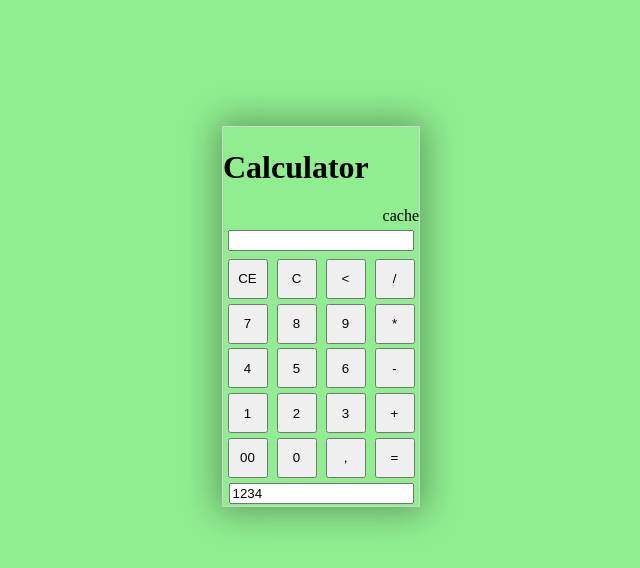
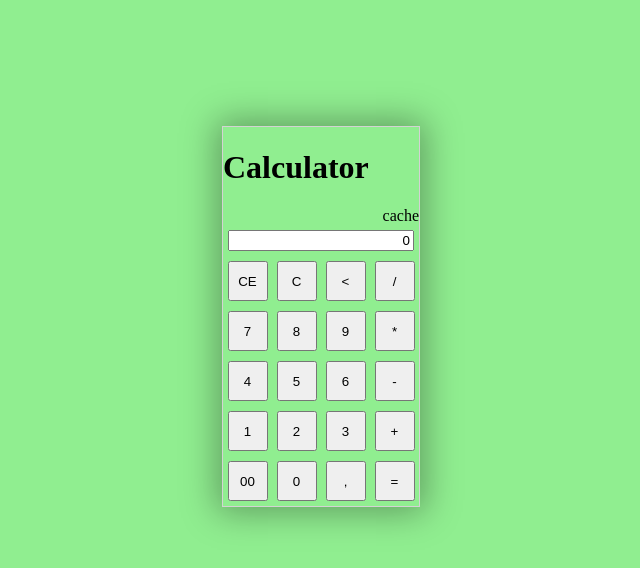
Before and after one commit to GrzegorzStanczyk/ng2-Calculator, an Angular app: page / in a window 1280 px wide. Shown: the top 568 px of the page, without its empty margins (319-959 px from the left). Built offline with nearby package versions, Linux system fonts and the light colour scheme.

Commit message:
Continuous fight with bindings

```diff
--- a/package.json
+++ b/package.json
@@ -25,7 +25,7 @@
     "zone.js": "^0.7.6"
   },
   "devDependencies": {
-    "@angular/cli": "1.0.0-rc.2",
+    "@angular/cli": "^1.0.0-rc.4",
     "@angular/compiler-cli": "^2.4.0",
     "@types/jasmine": "2.5.38",
     "@types/node": "~6.0.60",
@@ -35,9 +35,9 @@
     "karma": "~1.4.1",
     "karma-chrome-launcher": "~2.0.0",
     "karma-cli": "~1.0.1",
+    "karma-coverage-istanbul-reporter": "^0.2.0",
     "karma-jasmine": "~1.1.0",
     "karma-jasmine-html-reporter": "^0.2.2",
-    "karma-coverage-istanbul-reporter": "^0.2.0",
     "protractor": "~5.1.0",
     "ts-node": "~2.0.0",
     "tslint": "~4.5.0",
--- a/src/app/app.component.html
+++ b/src/app/app.component.html
@@ -4,9 +4,8 @@
       {{title}}
     </h1>
     <div class="cache" id="cache">cache</div>
-    <input type="text"/>
-    <!--<div class="btns">-->
-        <app-num-btns></app-num-btns>
+    <input type="text" [value]="btns.n"/>
+    <app-num-btns #btns></app-num-btns>
 
         <!--<button class="btn" id="CE">CE</button>
         <button class="btn" id="C">C</button>
@@ -28,5 +27,4 @@
         <button class="btn num-btn" id="zero">0</button>
         <button class="btn" id="comma">,</button>
         <button class="btn" id="equal">&#61;</button>        -->
-    <!--</div>-->
 </div>
--- a/src/app/app.component.ts
+++ b/src/app/app.component.ts
@@ -1,4 +1,5 @@
 import { Component } from '@angular/core';
+import { NumBtnsComponent } from './num-btns/num-btns.component';
 
 @Component({
   selector: 'app-root',
--- a/src/app/num-btns/num-btns.component.html
+++ b/src/app/num-btns/num-btns.component.html
@@ -1,2 +1 @@
 <button *ngFor="let button of buttons" [ngClass]="'btn'" (click)="button.val($event)">{{button.key}}</button>
-<input type="text" [value]="n">
--- a/src/app/num-btns/num-btns.component.ts
+++ b/src/app/num-btns/num-btns.component.ts
@@ -1,46 +1,47 @@
-import { Component } from '@angular/core';
+import { Component, Output, EventEmitter } from '@angular/core';
 
 export class BTN {
   key: string;
   val: any;
 }
 
-// const BUTTONS: BTN[] = [
-//     {key: 'CE', val: clearClick},
-//     {key: 'C', val: clearClick},
-//     {key: '<', val: actionClick},
-//     {key: '/', val: actionClick},
-//     {key: '7', val: numberClick},
-//     {key: '8', val: numberClick},
-//     {key: '9', val: numberClick},
-//     {key: '*', val: actionClick},
-//     {key: '4', val: numberClick},
-//     {key: '5', val: numberClick},
-//     {key: '6', val: numberClick},
-//     {key: '-', val: actionClick},
-//     {key: '1', val: numberClick},
-//     {key: '2', val: numberClick},
-//     {key: '3', val: numberClick},
-//     {key: '+', val: actionClick},
-//     {key: '00', val: numberClick},
-//     {key: '0', val: numberClick},
-//     {key: ',', val: actionClick},
-//     {key: '=', val: actionClick}
-//   ];
-  // function clearClick(){
-  //   console.log(this)
-  // }
-  // function numberClick(){
-  //   console.log(typeof(this.key));
-  //   console.log(parseInt(this.key));
-  //   console.log(typeof(parseInt(this.key)));
-  //   console.log(parseInt(this.key));
-  //   var n = parseInt(this.key);
-  //   return n;
-  // }
-  // function actionClick(){
-  //   console.log(this.key);
-  // }
+const BUTTONS: BTN[] = [
+    {key: 'CE', val: clearClick},
+    {key: 'C', val: clearClick},
+    {key: '<', val: actionClick},
+    {key: '/', val: actionClick},
+    {key: '7', val: numberClick},
+    {key: '8', val: numberClick},
+    {key: '9', val: numberClick},
+    {key: '*', val: actionClick},
+    {key: '4', val: numberClick},
+    {key: '5', val: numberClick},
+    {key: '6', val: numberClick},
+    {key: '-', val: actionClick},
+    {key: '1', val: numberClick},
+    {key: '2', val: numberClick},
+    {key: '3', val: numberClick},
+    {key: '+', val: actionClick},
+    {key: '00', val: numberClick},
+    {key: '0', val: numberClick},
+    {key: ',', val: actionClick},
+    {key: '=', val: actionClick}
+  ];
+  let foo: number = 0;
+  function clearClick(){
+    console.log(this)
+  }
+  function numberClick(){
+    console.log(parseInt(this.key));
+    foo = parseInt(this.key)
+    console.log('foo', foo)
+    return foo;
+  }
+  function actionClick(){
+    console.log(this.key);
+  }
+
+
 
 @Component({
   selector: 'app-num-btns',
@@ -50,42 +51,46 @@ export class BTN {
 
 
 export class NumBtnsComponent {
-  // buttons = BUTTONS;
-  n: number = 1234;
+  buttons = BUTTONS;
+  n: number = foo;
+
+  numberClick(buttons){
+    console.log(buttons)
+  }
   // clearClick = clearClick;
   // numberClick = numberClick;
   // actionClick = actionClick;
 
-  buttons: BTN[] = [
-    {key: 'CE', val: this.clearClick},
-    { key: 'C', val: this.clearClick },
-    {key: '<', val: this.actionClick},
-    {key: '/', val: this.actionClick},
-    {key: '7', val: this.numberClick},
-    {key: '8', val: this.numberClick},
-    {key: '9', val: this.numberClick},
-    {key: '*', val: this.actionClick},
-    {key: '4', val: this.numberClick},
-    {key: '5', val: this.numberClick},
-    {key: '6', val: this.numberClick},
-    {key: '-', val: this.actionClick},
-    {key: '1', val: this.numberClick},
-    {key: '2', val: this.numberClick},
-    {key: '3', val: this.numberClick},
-    {key: '+', val: this.actionClick},
-    {key: '00', val: this.numberClick},
-    {key: '0', val: this.numberClick},
-    {key: ',', val: this.actionClick},
-    {key: '=', val: this.actionClick}
-  ];
+  // buttons: BTN[] = [
+  //   {key: 'CE', val: this.clearClick},
+  //   { key: 'C', val: this.clearClick },
+  //   {key: '<', val: this.actionClick},
+  //   {key: '/', val: this.actionClick},
+  //   {key: '7', val: this.numberClick},
+  //   {key: '8', val: this.numberClick},
+  //   {key: '9', val: this.numberClick},
+  //   {key: '*', val: this.actionClick},
+  //   {key: '4', val: this.numberClick},
+  //   {key: '5', val: this.numberClick},
+  //   {key: '6', val: this.numberClick},
+  //   {key: '-', val: this.actionClick},
+  //   {key: '1', val: this.numberClick},
+  //   {key: '2', val: this.numberClick},
+  //   {key: '3', val: this.numberClick},
+  //   {key: '+', val: this.actionClick},
+  //   {key: '00', val: this.numberClick},
+  //   {key: '0', val: this.numberClick},
+  //   {key: ',', val: this.actionClick},
+  //   {key: '=', val: this.actionClick}
+  // ];
 
-  clearClick(){
-    console.log(this)
-  }
-  numberClick(e){
-    console.log((e.target.innerHTML));
-  }
-  actionClick(){
-    console.log(this);
-  }
+  // clearClick(){
+  //   console.log(this)
+  // }
+  // numberClick(e){
+  //   console.log((e.target.innerHTML));
+  // }
+  // actionClick(){
+  //   console.log(this);
+  // }
 }
```
Also changed, not shown: 2 other files (tests, documents, lock files or other folders).
